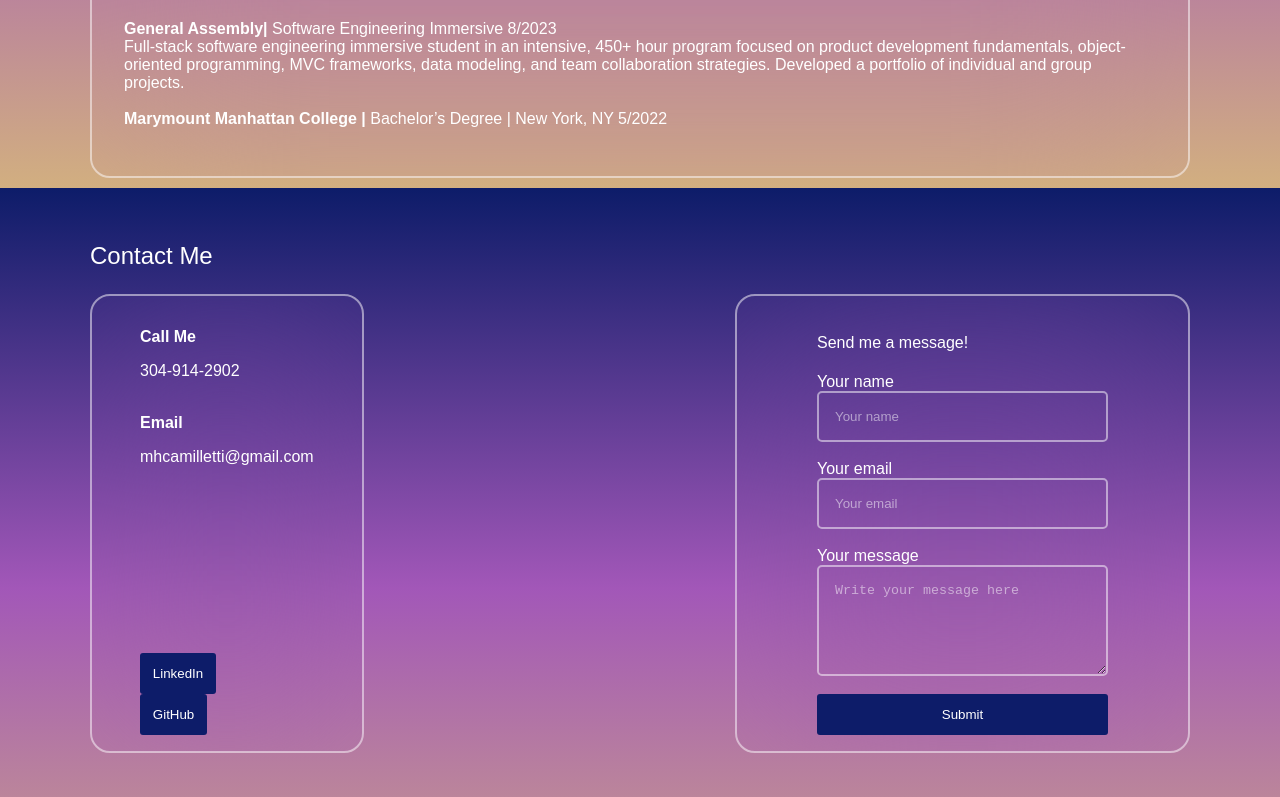
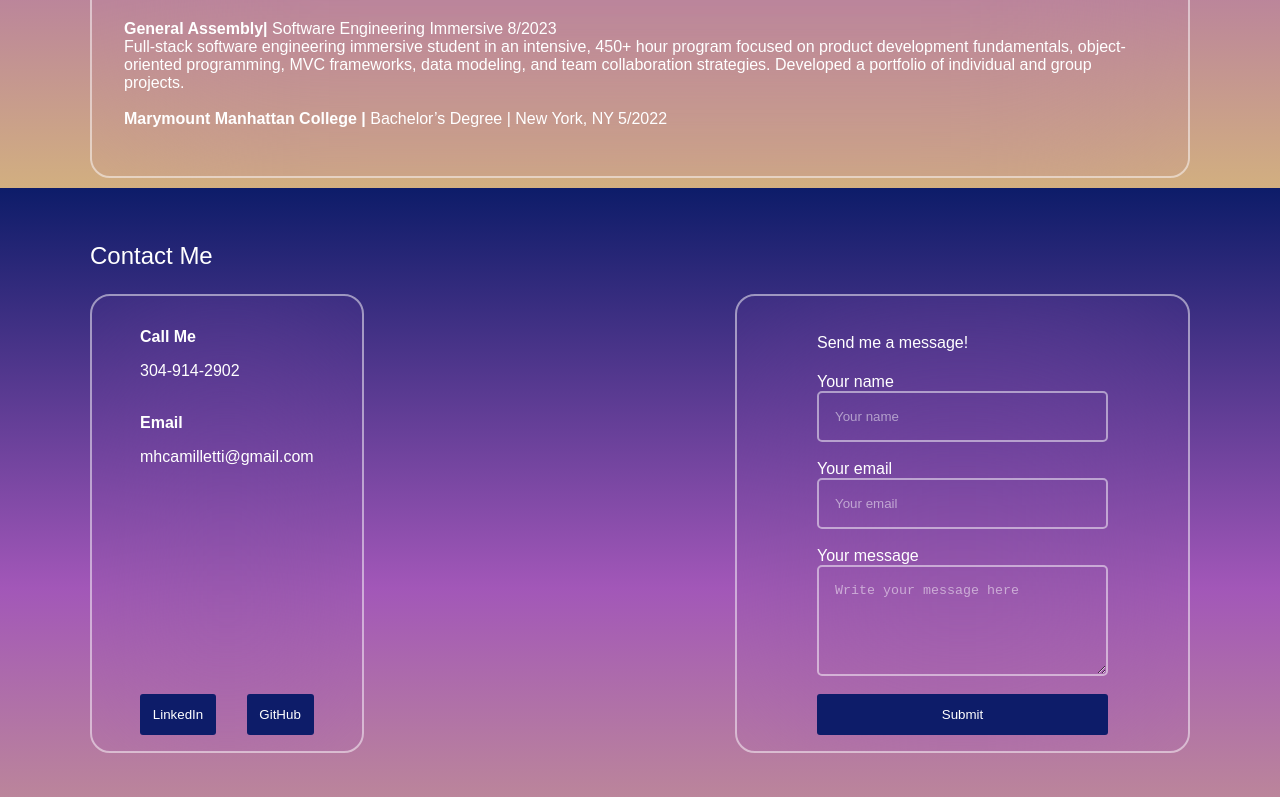
Before and after one commit to mcamilletti1/Margaret-Camilletti-Portfolio, a React (Vite) app in the folder Margaret-Camilletti-Portfolio/: page / in a window 1280 px wide. Shown: the part 2212-3009 px from the top of the page. Built offline with nearby package versions, Linux system fonts and the light colour scheme; a web font is replaced by a local one.

Commit message:
updated css for contact form

```diff
--- a/Margaret-Camilletti-Portfolio/src/App.css
+++ b/Margaret-Camilletti-Portfolio/src/App.css
@@ -504,3 +504,8 @@ label {
   list-style-type: none;
   padding-left: 0;
 }
+
+#contactButtons {
+  display: flex;
+  justify-content: space-between;
+}
```
